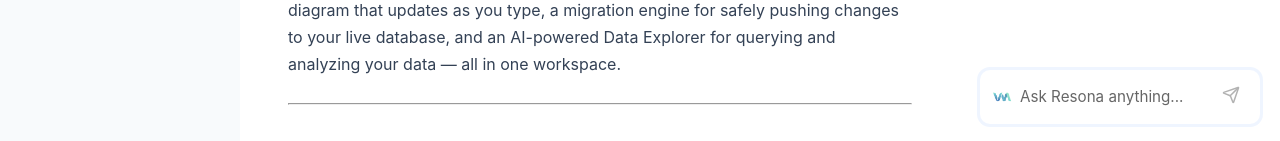
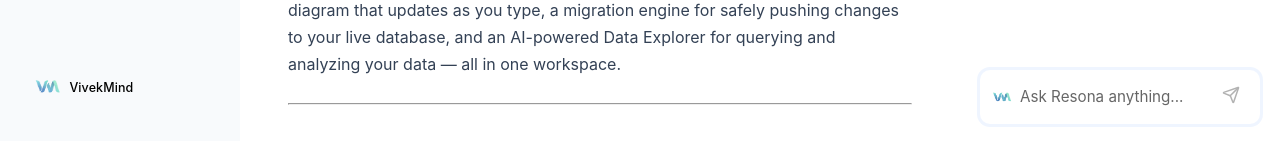
Before and after one commit to Lnxtanx/sw-docs, a React (Vite) app: page /introduction in a window 1280 px wide. Shown: the part 656-797 px from the top of the page. Built offline with nearby package versions, Linux system fonts and the light colour scheme; no server answers.

Commit message:
fixing vivekmind

```diff
--- a/src/components/layout/Sidebar.tsx
+++ b/src/components/layout/Sidebar.tsx
@@ -80,6 +80,36 @@ export function Sidebar() {
       </nav>
 
       <div className="sidebar-footer">
+        <a
+          href="https://vivekmind.com"
+          target="_blank"
+          rel="noopener noreferrer"
+          style={{
+            display: 'flex',
+            alignItems: 'center',
+            gap: '8px',
+            padding: '8px 10px',
+            borderRadius: '8px',
+            textDecoration: 'none',
+            transition: 'background 0.15s ease',
+            color: 'var(--text-muted)',
+          }}
+          onMouseEnter={(e) => {
+            (e.currentTarget as HTMLAnchorElement).style.background = 'var(--bg-hover)';
+          }}
+          onMouseLeave={(e) => {
+            (e.currentTarget as HTMLAnchorElement).style.background = 'transparent';
+          }}
+        >
+          <img
+            src="/vivekmind-logo.png"
+            alt="VivekMind"
+            style={{ height: '18px', width: 'auto', opacity: 0.7 }}
+          />
+          <span style={{ fontSize: '0.78rem', fontWeight: 500, letterSpacing: '0.01em' }}>
+            VivekMind
+          </span>
+        </a>
       </div>
     </aside>
   );
```
Also changed, not shown: public/vivekmind-logo.png (added), 1 other file (tests, documents, lock files or other folders).
